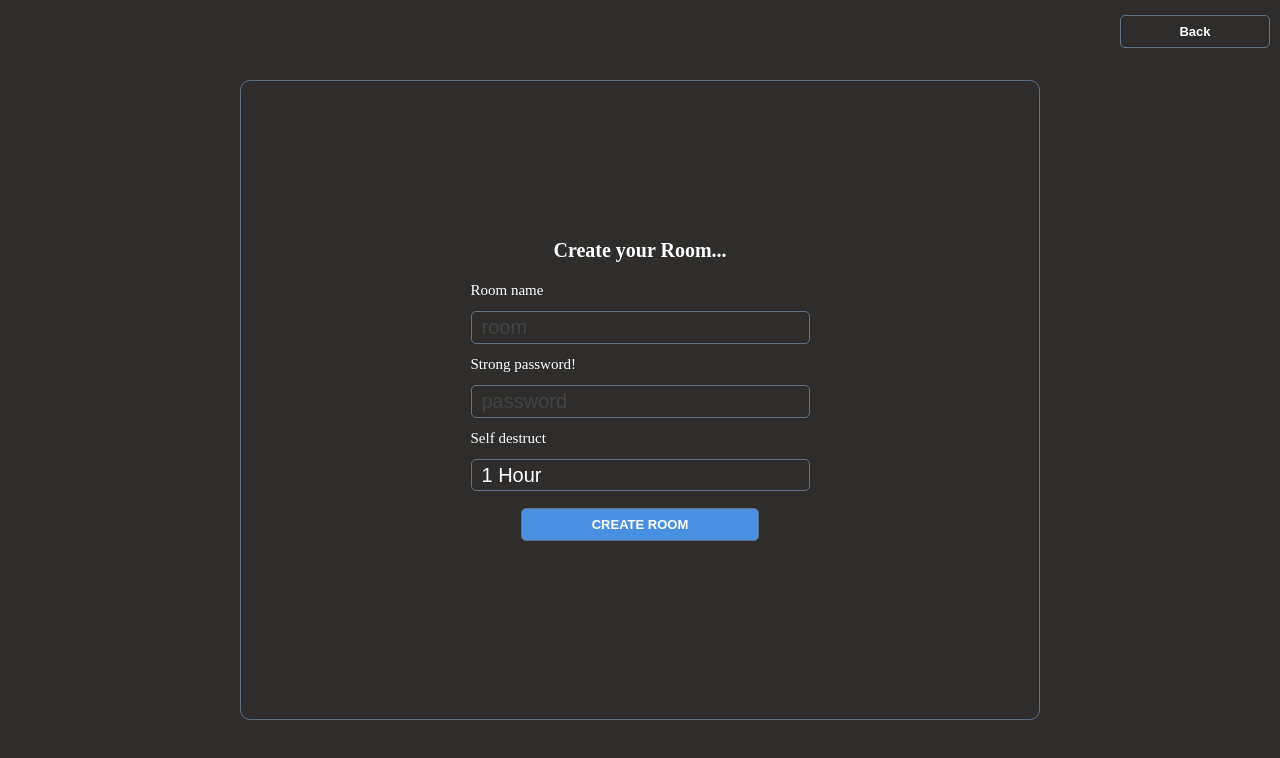
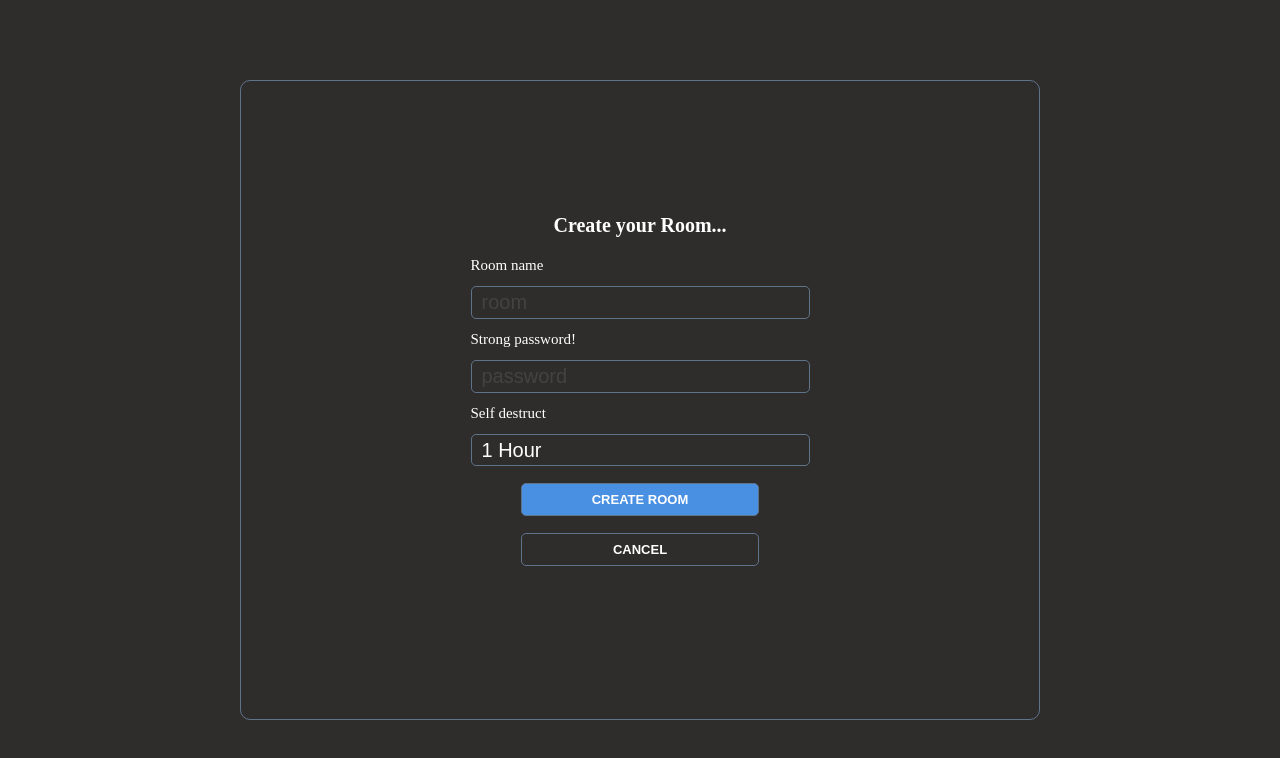
Before and after one commit to Ablasko32/Chat-Room-App, a React (Vite) app in the folder frontend/: page / in a window 1280 px wide. Both pictures are taken after typing "Sample", "Sample", "Sample123" into the empty fields and a click on the button "CREATE ROOM". Shown: the top 758 px of the page. Built offline with nearby package versions, Linux system fonts and the light colour scheme; no server answers.

Commit message:
style fix

```diff
--- a/frontend/package.json
+++ b/frontend/package.json
@@ -15,6 +15,7 @@
     "react": "^18.3.1",
     "react-dom": "^18.3.1",
     "react-hook-form": "^7.54.2",
+    "react-hot-toast": "^2.5.1",
     "react-icons": "^5.4.0",
     "react-router-dom": "^7.1.1",
     "react-simple-typewriter": "^5.0.1",
--- a/frontend/src/features/createRoom/CreateRoom.jsx
+++ b/frontend/src/features/createRoom/CreateRoom.jsx
@@ -93,18 +93,12 @@ function CreateRoom({ onClose }) {
             <option value={24 * 60 * 60}>24 Hours</option>
           </StyledSelect>
 
-          <StyledButton $primary disabled={isCreatingRoom}>
+          <StyledButton type="submit" $primary disabled={isCreatingRoom}>
             CREATE ROOM
           </StyledButton>
+          <StyledButton onClick={() => onClose()}>Cancel</StyledButton>
         </StyledForm>
       </Container>
-      <StyledButton
-        $back
-        style={{ position: "absolute", top: "10px", right: "10px" }}
-        onClick={() => onClose()}
-      >
-        Back
-      </StyledButton>
     </StyledModal>,
     document.body
   );
--- a/frontend/src/features/ui/Button.jsx
+++ b/frontend/src/features/ui/Button.jsx
@@ -1,6 +1,7 @@
 import styled, { css } from "styled-components";
 
 const StyledButton = styled.button`
+  text-transform: uppercase;
   margin-top: 0.5rem;
   font-size: 1.3rem;
   width: 70%;
```
Also changed, not shown: 1 other file (tests, documents, lock files or other folders).
